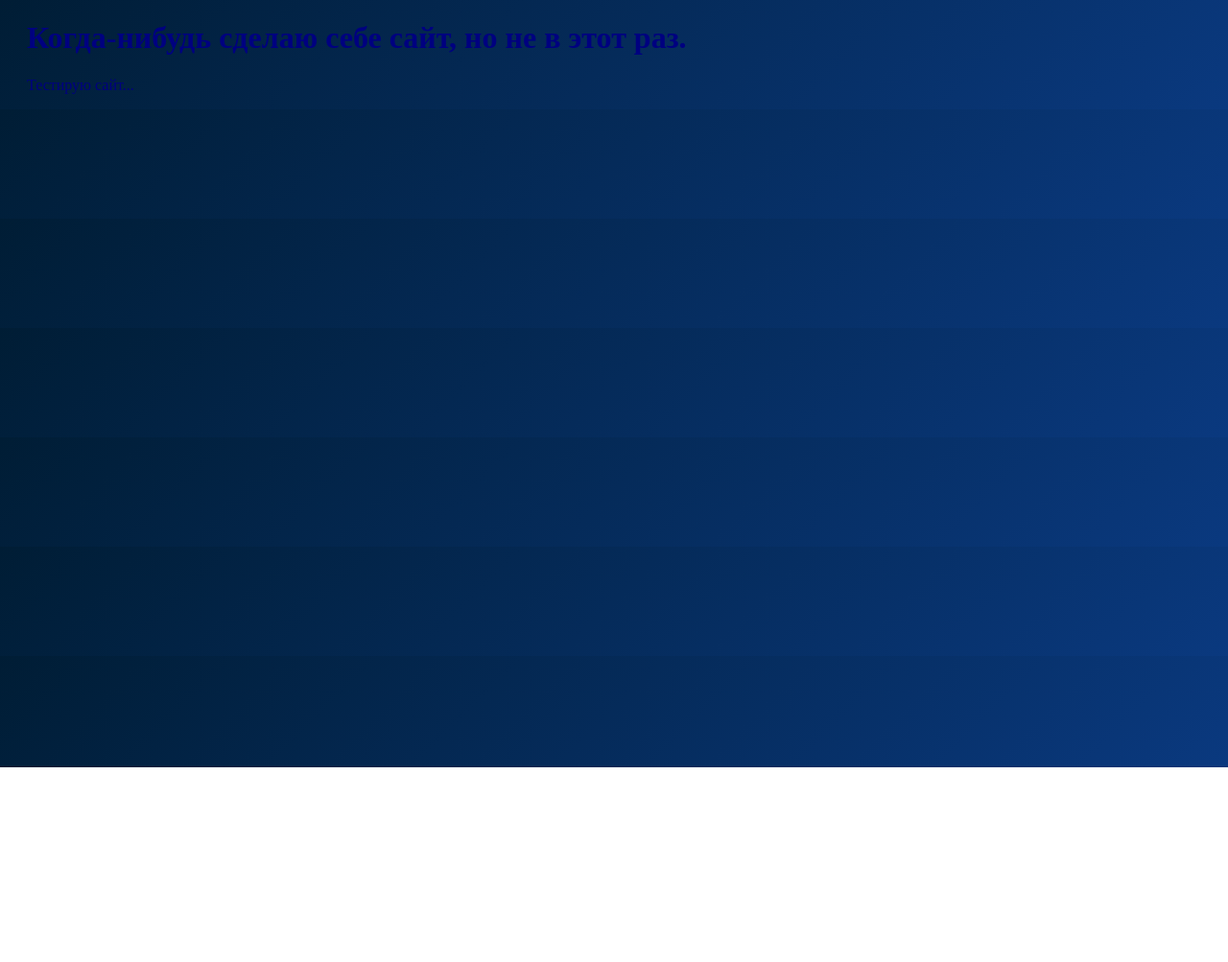
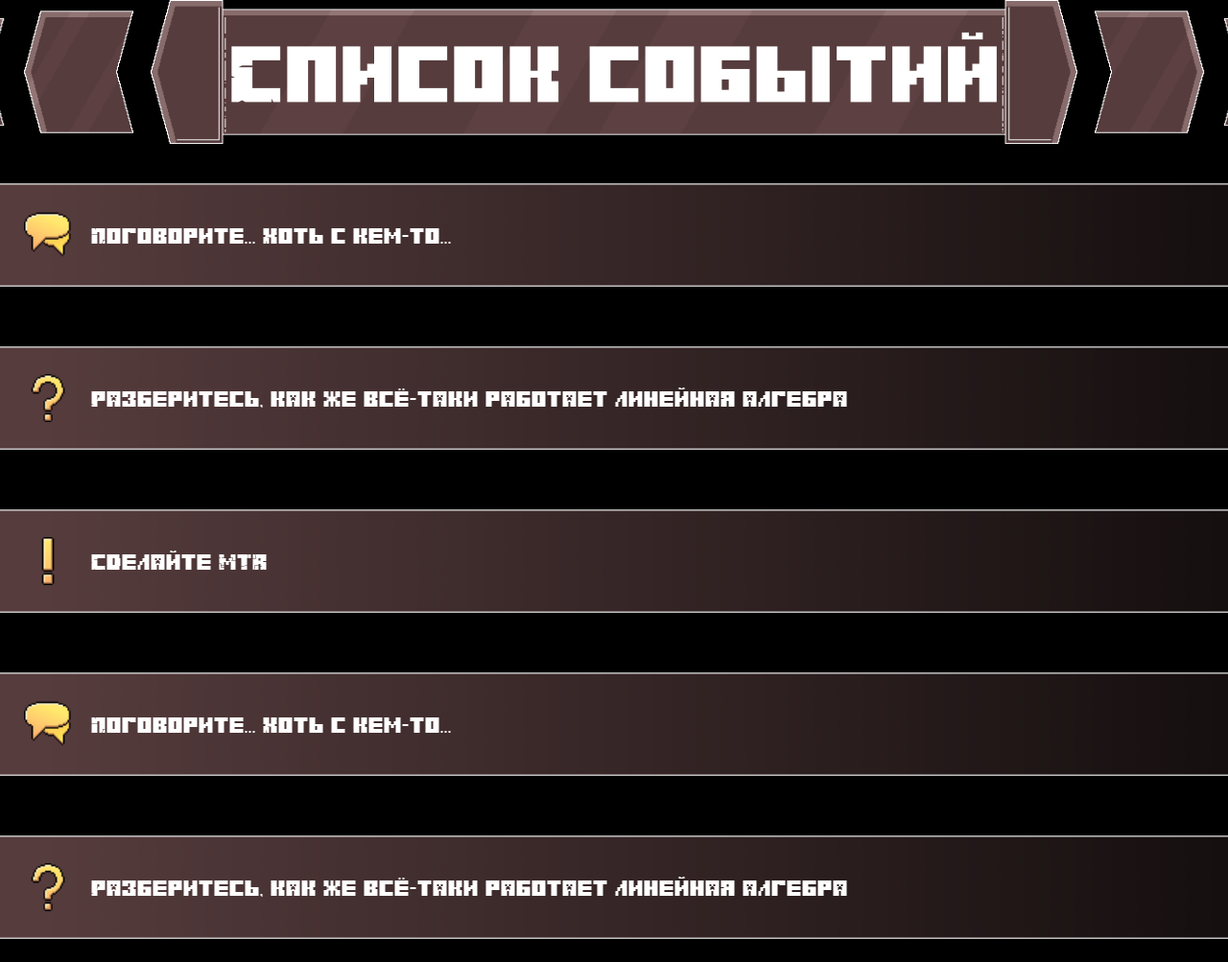
Before and after one commit to HollowHorizon/hollowhorizon.github.io, a plain HTML site: page index.html in a window 1280 px wide. Shown: the top 1003 px of the page at 96% size. Before the commit the page ends 800 px from the top, so only its background shows below. Drawn offline with Linux system fonts and the light colour scheme.

Commit message:
Add files via upload

```diff
--- a/index.html
+++ b/index.html
@@ -1,10 +1,159 @@
 <!DOCTYPE html>
 <html>
 <head>
-<link rel="stylesheet" href="style.css">
+    <meta charset="UTF-8">
+    <title>Список Событий</title>
+    <style>
+
+    @font-face {
+    font-family: "Minecraft";
+    src: url("mc_font.ttf") format("truetype");
+    }
+
+    body {
+        background: rgb(0, 0, 0, 1.0);
+
+        margin: 0;
+        padding: 0;
+        font-family: 'Minecraft';
+    }
+
+    .header {
+
+        position: fixed;
+        top: 0;
+        left: 0;
+        z-index: 9999;
+
+        background-image: url("event_list.png");
+        background-size: cover;
+        background-repeat: no-repeat;
+        background-position: center;
+
+        width: 100%;
+        height: 150px;
+        display: flex;
+        align-items: center;
+        justify-content: center;
+        color: white;
+        font-size: 58px;
+    }
+
+    body::-webkit-scrollbar {
+        width: 0px;
+        background: transparent; /* make scrollbar transparent */
+    }
+
+    .events {
+
+        margin: 50px auto;
+        width: 100%;
+
+        position: relative;
+
+        transform: translateY(120px);
+    }
+
+    .event {
+        display: flex;
+
+        background-image: url("event_list_value.png");
+        background-size: cover;
+        background-repeat: no-repeat;
+        background-position: center;
+
+        width: 100%;
+        height: 150px;
+
+        align-items: center;
+        margin-bottom: 20px;
+        position: relative;
+    }
+
+    .event-icon {
+        position: absolute;
+        width: 50px;
+        height: 50px;
+
+        left: 0;
+        top: 50%;
+        transform: translate(50%, -50%);
+    }
+
+    .event-text {
+        color: white;
+        margin-left: 2.7%;
+        position: absolute;
+        left: 0;
+        top: 50%;
+        transform: translate(60px, -50%);
+    }
+
+    </style>
 </head>
 <body>
-<h1>Когда-нибудь сделаю себе сайт, но не в этот раз.</h1>
-<p>Тестирую сайт...</p>
+<div class="header">Список событий</div>
+<div class="events">
+    <div class="event">
+        <img src="dialogue_icon.png" alt="icon" class="event-icon">
+        <div class="event-text">Поговорите... Хоть с кем-то...</div>
+    </div>
+    <div class="event">
+        <img src="question_icon.png" alt="mirror" class="event-icon">
+        <div class="event-text">Разберитесь, как же всё-таки работает линейная алгебра</div>
+    </div>
+    <div class="event">
+        <img src="warn_icon.png" alt="icon" class="event-icon">
+        <div class="event-text">Сделайте MTR</div>
+    </div>
+    <div class="event">
+        <img src="dialogue_icon.png" alt="icon" class="event-icon">
+        <div class="event-text">Поговорите... Хоть с кем-то...</div>
+    </div>
+    <div class="event">
+        <img src="question_icon.png" alt="mirror" class="event-icon">
+        <div class="event-text">Разберитесь, как же всё-таки работает линейная алгебра</div>
+    </div>
+    <div class="event">
+        <img src="warn_icon.png" alt="icon" class="event-icon">
+        <div class="event-text">Сделайте MTR</div>
+    </div>
+    <div class="event">
+        <img src="dialogue_icon.png" alt="icon" class="event-icon">
+        <div class="event-text">Поговорите... Хоть с кем-то...</div>
+    </div>
+    <div class="event">
+        <img src="question_icon.png" alt="mirror" class="event-icon">
+        <div class="event-text">Разберитесь, как же всё-таки работает линейная алгебра</div>
+    </div>
+    <div class="event">
+        <img src="warn_icon.png" alt="icon" class="event-icon">
+        <div class="event-text">Сделайте MTR</div>
+    </div>
+    <div class="event">
+        <img src="dialogue_icon.png" alt="icon" class="event-icon">
+        <div class="event-text">Поговорите... Хоть с кем-то...</div>
+    </div>
+    <div class="event">
+        <img src="question_icon.png" alt="mirror" class="event-icon">
+        <div class="event-text">Разберитесь, как же всё-таки работает линейная алгебра</div>
+    </div>
+    <div class="event">
+        <img src="warn_icon.png" alt="icon" class="event-icon">
+        <div class="event-text">Сделайте MTR</div>
+    </div><div class="event">
+    <img src="dialogue_icon.png" alt="icon" class="event-icon">
+    <div class="event-text">Поговорите... Хоть с кем-то...</div>
+</div>
+    <div class="event">
+        <img src="question_icon.png" alt="mirror" class="event-icon">
+        <div class="event-text">Разберитесь, как же всё-таки работает линейная алгебра</div>
+    </div>
+    <div class="event">
+        <img src="warn_icon.png" alt="icon" class="event-icon">
+        <div class="event-text">Сделайте MTR</div>
+    </div>
+
+</div>
 </body>
 </html>
```
Also changed, not shown: dialogue_icon.png (added), event_list.png (added), event_list_value.png (added), mc_font.ttf (added), question_icon.png (added), warn_icon.png (added).
